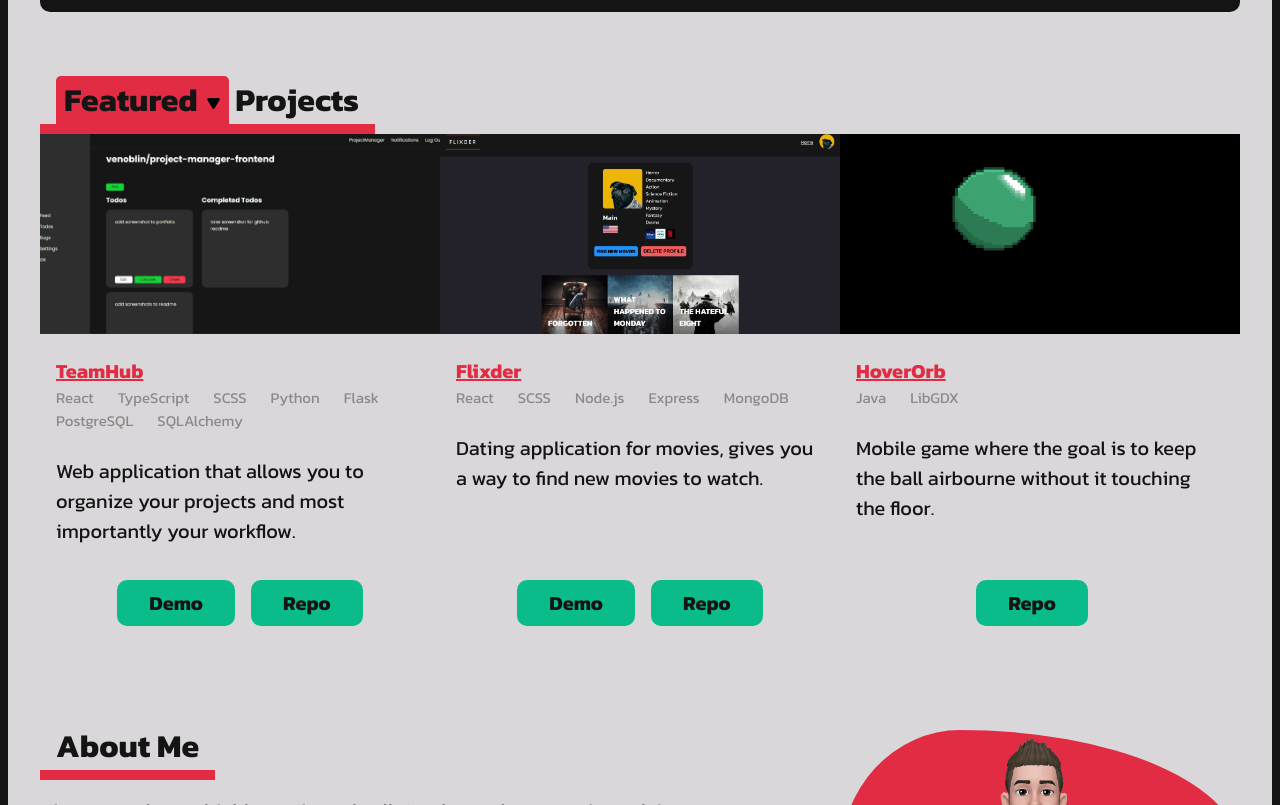
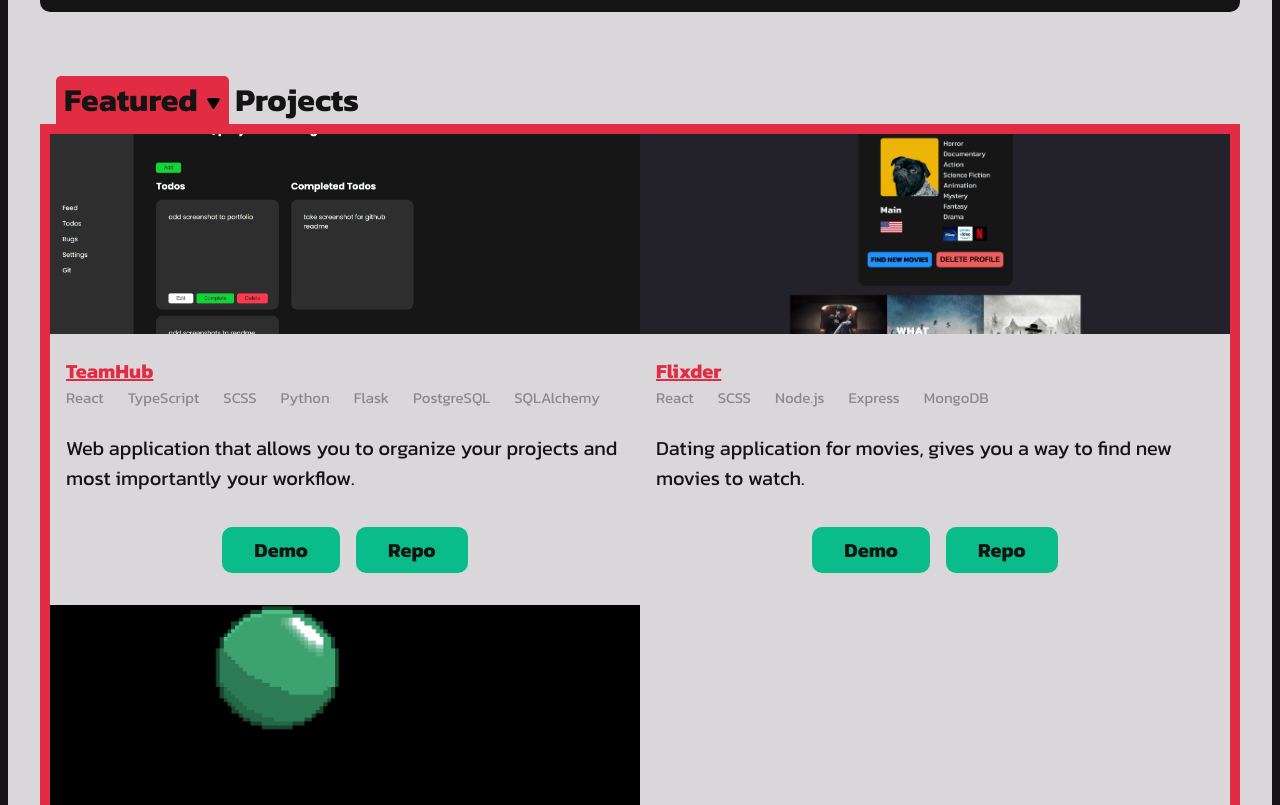
Before and after one commit to venoblin/personal-portfolio-frontend, a React (Create React App) app: page / in a window 1280 px wide. Shown: the part 915-1720 px from the top of the page. Built offline with nearby package versions, Linux system fonts and the light colour scheme; no server answers.

Commit message:
worked on stlying

```diff
--- a/src/styles/ProjectCard.scss
+++ b/src/styles/ProjectCard.scss
@@ -2,9 +2,7 @@
 
 .ProjectCard {
   min-width: 400px;
-  // border-radius: 5rem;
   background-color: $whiteColor;
-  // border: 5px solid $blackColor;
   position: relative;
   overflow: hidden;
   @include defaultTransition(all);
--- a/src/styles/Projects.css
+++ b/src/styles/Projects.css
@@ -3,9 +3,13 @@
   display: grid;
   grid-template-columns: repeat(auto-fit, minmax(400px, 1fr));
   margin-top: 10px;
+  border-left: 10px solid #e12c44;
+  border-right: 10px solid #e12c44;
+  border-bottom: 10px solid #e12c44;
 }
 .Projects h2 {
   margin-bottom: 0;
+  width: 100%;
 }
 
 .category {
--- a/src/styles/Projects.scss
+++ b/src/styles/Projects.scss
@@ -7,10 +7,14 @@
     display: grid;
     grid-template-columns: repeat(auto-fit, minmax(400px, 1fr));
     margin-top: 10px;
+    border-left: 10px solid $redColor;
+    border-right: 10px solid $redColor;
+    border-bottom: 10px solid $redColor;
   }
 
   h2 {
     margin-bottom: 0;
+    width: 100%;
   }
 }
 
```
Also changed, not shown: 2 other files (tests, documents, lock files or other folders).
